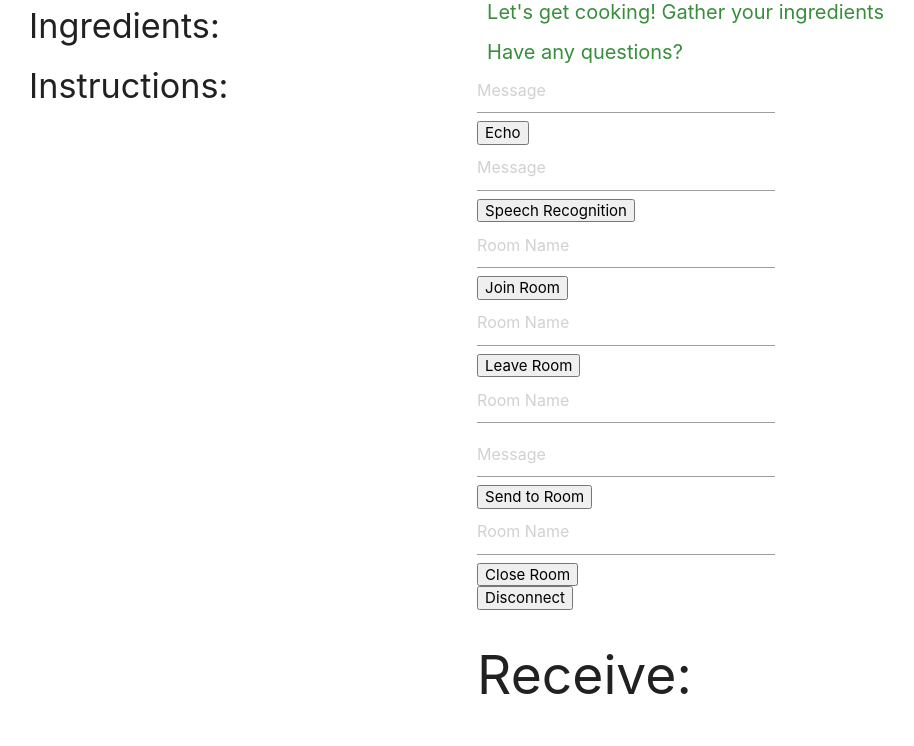
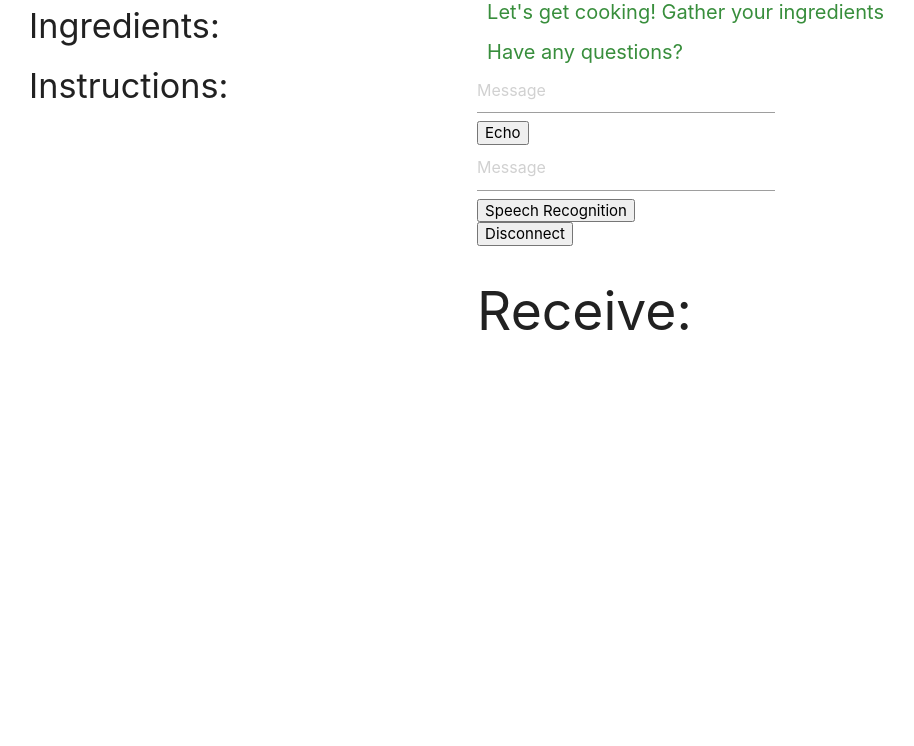
Before and after one commit to Pantsworth/SousChefBot, a Flask app: template project/templates/recipe.html in a window 1280 px wide; the page is wider, and only the part inside the window is pictured. Shown: the part 177-923 px from the top of that part, without its empty margins (238-1152 px from the left). After the commit the page ends 507 px from the top of that part, so only its background shows below. Run offline with Flask 2, Linux system fonts and the light colour scheme; the template is opened without the code that fills it, so the values that code supplies are empty; some libraries are stand-ins or nearby versions.

Commit message:
removing demo socketio func

```diff
--- a/project/templates/recipe.html
+++ b/project/templates/recipe.html
@@ -39,22 +39,6 @@
             });
             $('form#speech_rec').submit(function(event) {
                 socket.emit('speech_rec', {data: $('#broadcast_data').val()});
-                return false;
-            });
-            $('form#join').submit(function(event) {
-                socket.emit('join', {room: $('#join_room').val()});
-                return false;
-            });
-            $('form#leave').submit(function(event) {
-                socket.emit('leave', {room: $('#leave_room').val()});
-                return false;
-            });
-            $('form#send_room').submit(function(event) {
-                socket.emit('my room event', {room: $('#room_name').val(), data: $('#room_data').val()});
-                return false;
-            });
-            $('form#close').submit(function(event) {
-                socket.emit('close room', {room: $('#close_room').val()});
                 return false;
             });
             $('form#disconnect').submit(function(event) {
@@ -107,23 +91,6 @@
             <input type="text" name="broadcast_data" id="speech_rec" placeholder="Message">
             <input type="submit" value="Speech Recognition">
         </form>
-        <form id="join" method="POST" action='#'>
-            <input type="text" name="join_room" id="join_room" placeholder="Room Name">
-            <input type="submit" value="Join Room">
-        </form>
-        <form id="leave" method="POST" action='#'>
-            <input type="text" name="leave_room" id="leave_room" placeholder="Room Name">
-            <input type="submit" value="Leave Room">
-        </form>
-        <form id="send_room" method="POST" action='#'>
-            <input type="text" name="room_name" id="room_name" placeholder="Room Name">
-            <input type="text" name="room_data" id="room_data" placeholder="Message">
-            <input type="submit" value="Send to Room">
-        </form>
-        <form id="close" method="POST" action="#">
-            <input type="text" name="close_room" id="close_room" placeholder="Room Name">
-            <input type="submit" value="Close Room">
-        </form>
         <form id="disconnect" method="POST" action="#">
             <input type="submit" value="Disconnect">
         </form>
```
